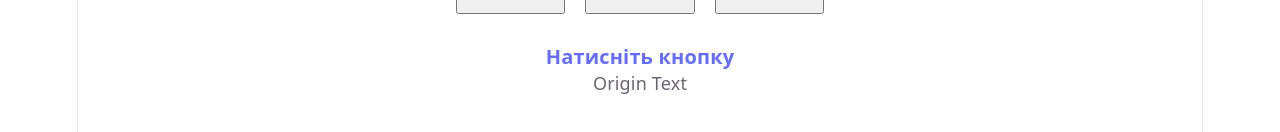
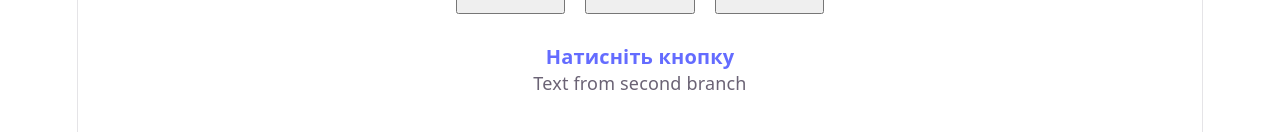
Before and after one commit to romanbetsapp2023-sudo/project_for_up, a React (Vite) app: page / in a window 1280 px wide. Shown: the part 416-548 px from the top of the page. Built offline with nearby package versions, Linux system fonts and the light colour scheme.

Commit message:
Change in branch Second_test

```diff
--- a/src/App.jsx
+++ b/src/App.jsx
@@ -18,7 +18,7 @@ function App() {
       </div>
       <p className="display-message">{message}</p>
       <div className="footer">
-        <p>Origin Text</p>
+        <p>Text from second branch</p>
       </div>
     </div>
   );
```
